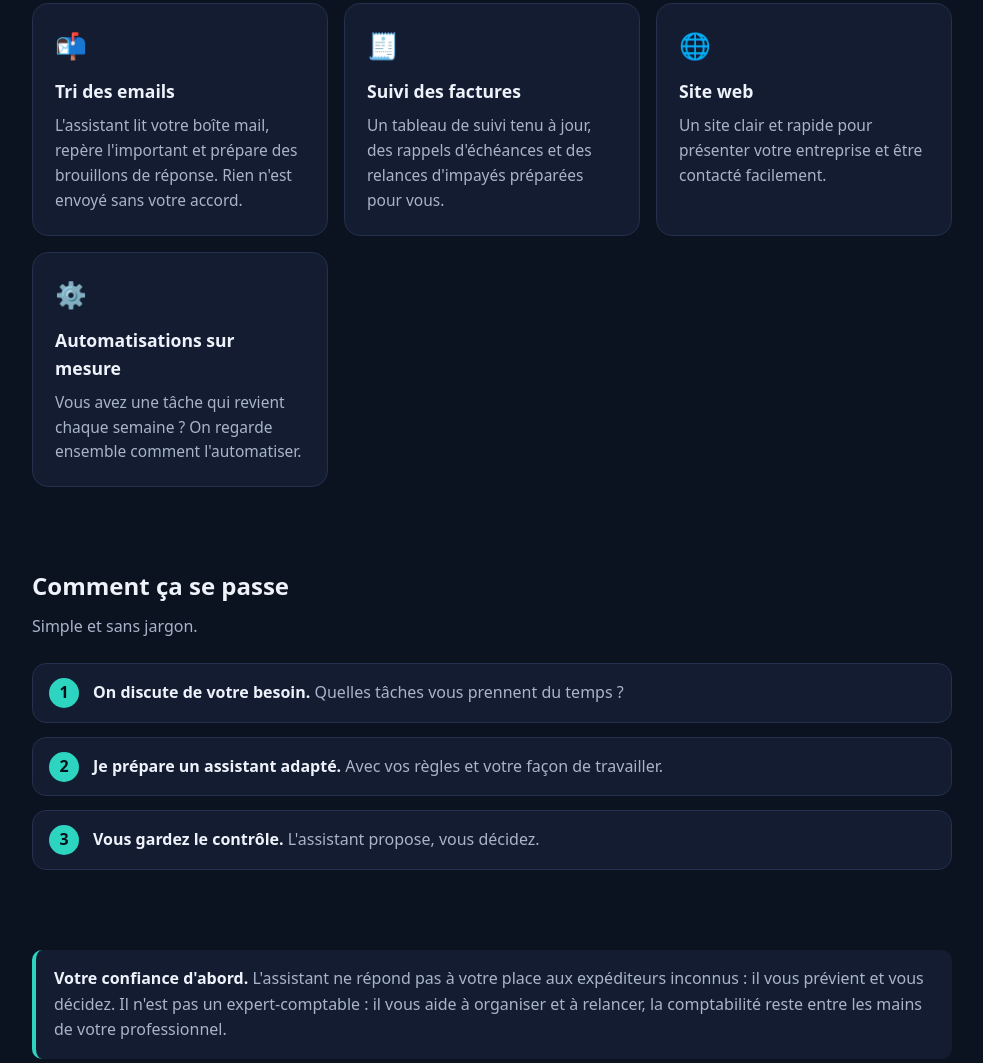
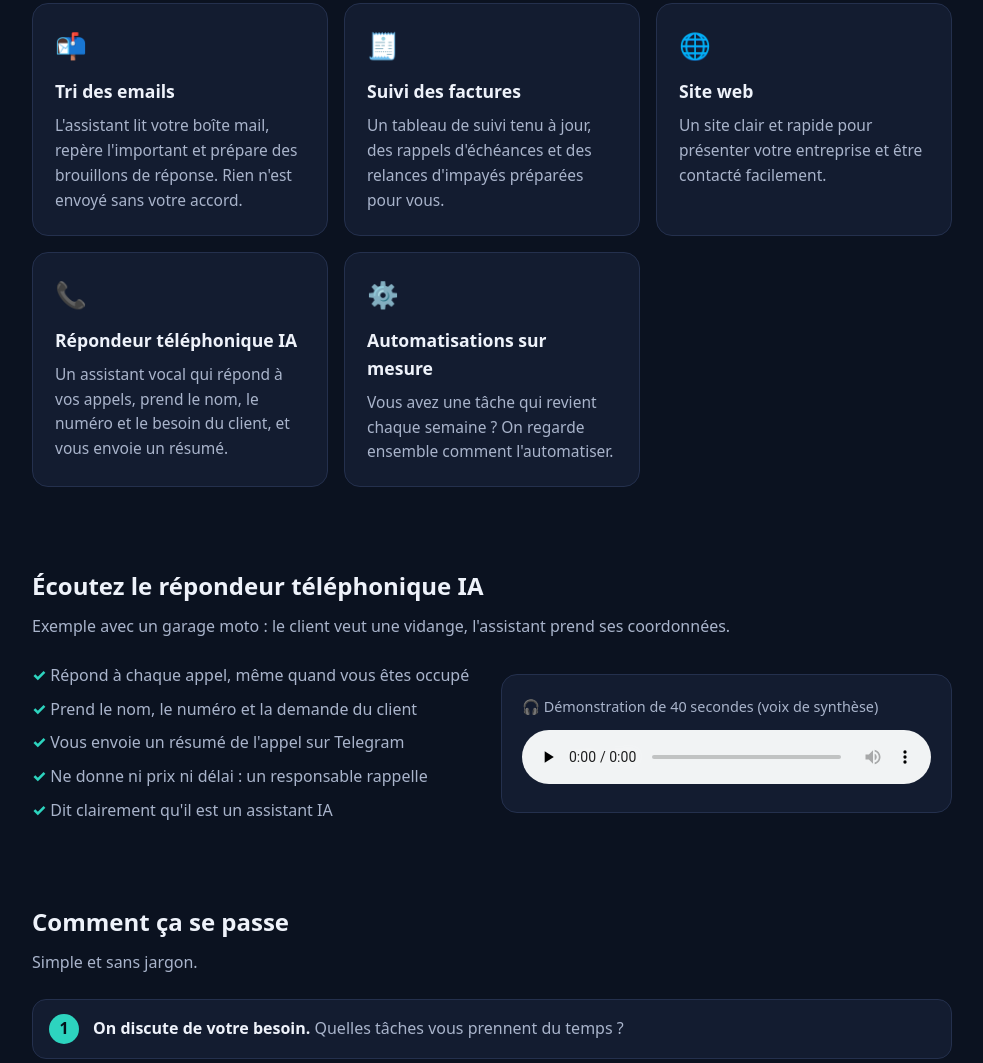
Before and after one commit to jean438hot-lgtm/agentsreunion-site, a plain HTML site: page index.html in a window 1280 px wide. Shown: the part 636-1699 px from the top of the page, without its empty margins (148-1131 px from the left). Drawn offline with Linux system fonts and the light colour scheme.

Commit message:
Ajout de la démo du répondeur téléphonique IA
Co-Authored-By: Claude Sonnet 5.5 <noreply@anthropic.com>
Claude-Session: https://claude.ai/code/session_01Lv166NGdHebi19XV2cWxGk

```diff
--- a/index.html
+++ b/index.html
@@ -34,6 +34,12 @@
   .note{background:var(--card);border-left:4px solid var(--accent);border-radius:10px;padding:16px 18px;color:var(--muted)}
   .contact{text-align:center;background:var(--card);border:1px solid var(--line);border-radius:20px;padding:40px 20px;margin:20px 0 40px}
   .contact p{color:var(--muted);margin:10px 0 22px}
+  .demo{display:grid;gap:18px;grid-template-columns:repeat(auto-fit,minmax(280px,1fr));align-items:center}
+  .demo ul{list-style:none;display:grid;gap:8px;color:var(--muted)}
+  .demo ul li::before{content:"✓ ";color:var(--accent);font-weight:800}
+  .player{background:var(--card);border:1px solid var(--line);border-radius:16px;padding:20px}
+  .player p{color:var(--muted);font-size:.9rem;margin-bottom:12px}
+  .player audio{width:100%}
   footer{border-top:1px solid var(--line);padding:24px 0;color:var(--muted);font-size:.85rem;text-align:center}
 </style>
 </head>
@@ -55,7 +61,26 @@
       <div class="card"><div class="icon">📬</div><h3>Tri des emails</h3><p>L'assistant lit votre boîte mail, repère l'important et prépare des brouillons de réponse. Rien n'est envoyé sans votre accord.</p></div>
       <div class="card"><div class="icon">🧾</div><h3>Suivi des factures</h3><p>Un tableau de suivi tenu à jour, des rappels d'échéances et des relances d'impayés préparées pour vous.</p></div>
       <div class="card"><div class="icon">🌐</div><h3>Site web</h3><p>Un site clair et rapide pour présenter votre entreprise et être contacté facilement.</p></div>
+      <div class="card"><div class="icon">📞</div><h3>Répondeur téléphonique IA</h3><p>Un assistant vocal qui répond à vos appels, prend le nom, le numéro et le besoin du client, et vous envoie un résumé.</p></div>
       <div class="card"><div class="icon">⚙️</div><h3>Automatisations sur mesure</h3><p>Vous avez une tâche qui revient chaque semaine ? On regarde ensemble comment l'automatiser.</p></div>
+    </div>
+  </section>
+
+  <section id="demo">
+    <h2>Écoutez le répondeur téléphonique IA</h2>
+    <p class="sub">Exemple avec un garage moto : le client veut une vidange, l'assistant prend ses coordonnées.</p>
+    <div class="demo">
+      <ul>
+        <li>Répond à chaque appel, même quand vous êtes occupé</li>
+        <li>Prend le nom, le numéro et la demande du client</li>
+        <li>Vous envoie un résumé de l'appel sur Telegram</li>
+        <li>Ne donne ni prix ni délai : un responsable rappelle</li>
+        <li>Dit clairement qu'il est un assistant IA</li>
+      </ul>
+      <div class="player">
+        <p>🎧 Démonstration de 40 secondes (voix de synthèse)</p>
+        <audio controls preload="none" src="demo-repondeur.mp3">Votre navigateur ne peut pas lire l'audio.</audio>
+      </div>
     </div>
   </section>
 
```
Also changed, not shown: 1 other file.
